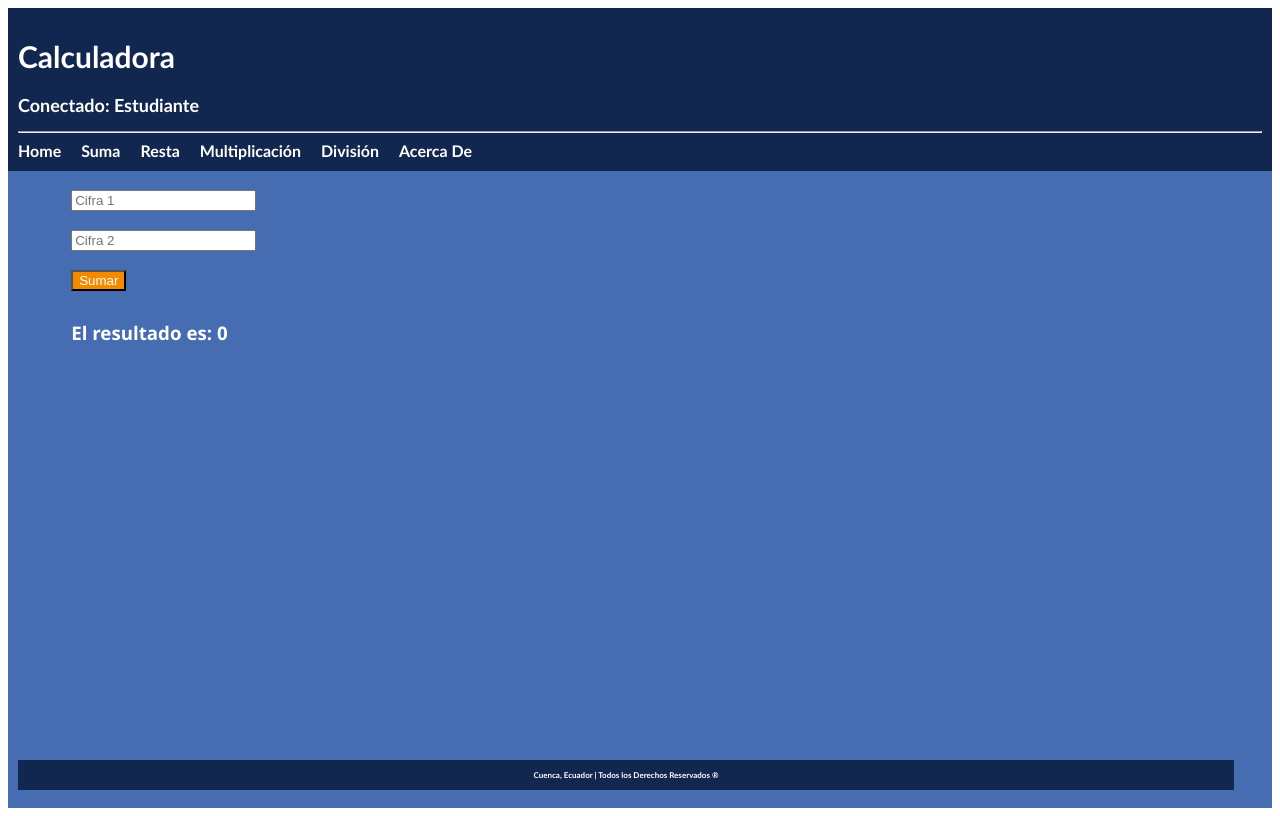
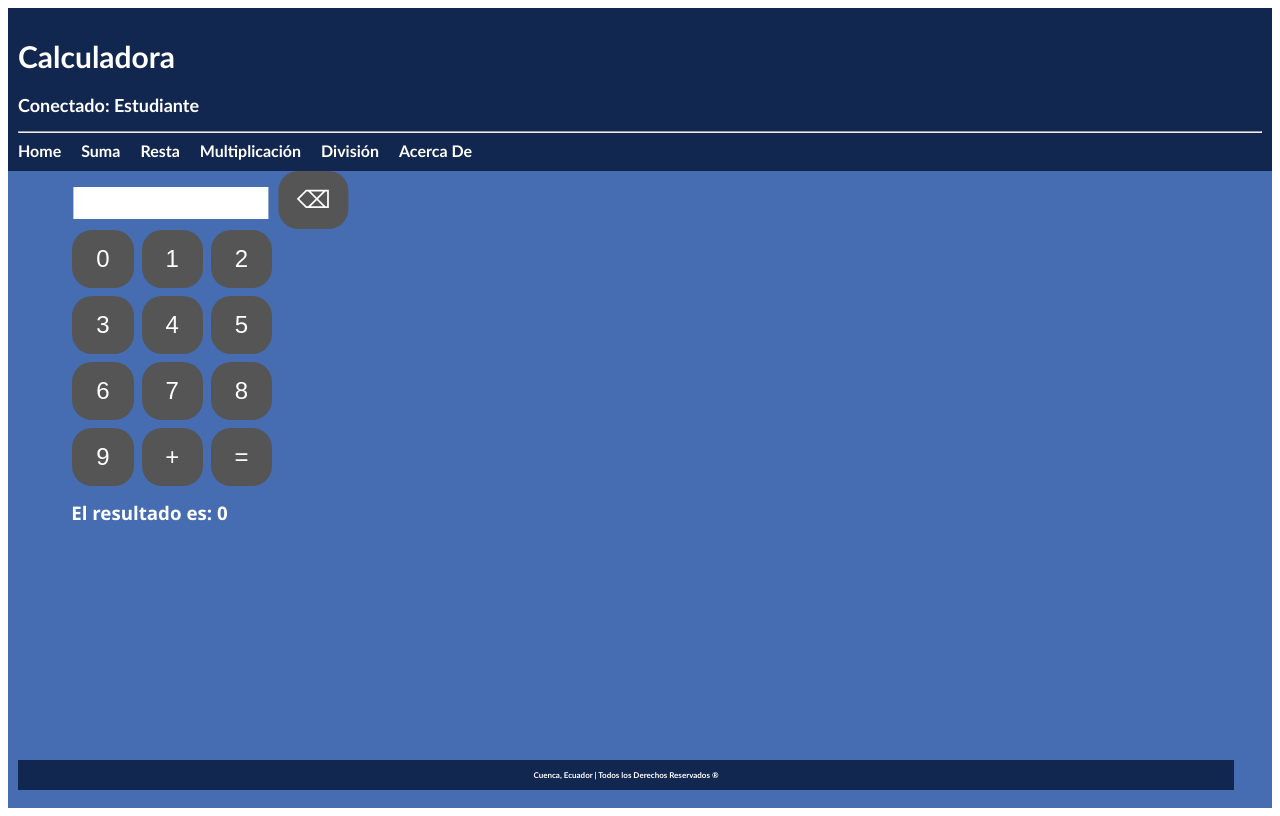
Before and after one commit to marcoxskii/AngCalculator, an Angular app: page /suma in a window 1280 px wide. Built offline with nearby package versions, Linux system fonts and the light colour scheme.

Commit message:
Implementacion de keypad

```diff
--- a/src/app/components/operacion/operacion.component.html
+++ b/src/app/components/operacion/operacion.component.html
@@ -1,11 +1,17 @@
 <div>
-    <br>
-    <input (input)="onCifra1($event)" placeholder="Cifra 1"/>
-    <br>
-    <br>
-    <input (input)="onCifra2($event)" placeholder="Cifra 2"/>
-    <br>
-    <br>
-    <button (click)="operar($event)">{{operacion}}</button>
+    <div class="header">
+        <h3 class="screen">{{screen}}</h3>
+        <button (click)="delete($event)" style="width: 70px;">⌫</button>
+    </div>
+
+
+    <div class="keypad">
+        @for (key of keys; track key){
+            <button (click)="writeNumber(key)">{{key}}</button>
+        }
+        <button (click)="writeNumber(operacion)">{{operacion}}</button>
+        <button (click)="operar($event)">=</button>
+    </div>
+
     <h3> El resultado es: {{resultado}} </h3>
 </div>
--- a/src/app/components/operacion/operacion.component.scss
+++ b/src/app/components/operacion/operacion.component.scss
@@ -5,10 +5,17 @@ div{
 }
 
 button {
-    color: rgb(255, 255, 255);
-    background-color: rgb(244, 138, 0);
-    margin-bottom: 10px;
-    max-width: 100px;
+    background-color: #555;
+    color: #fff;
+    border: none;
+    padding: 15px;
+    font-size: 1.5rem;
+    cursor: pointer;
+    border-radius: 20px;
+}
+
+button:hover {
+    background-color: #777;
 }
 
 input{
@@ -18,3 +25,32 @@ input{
 h3{
     font-family: 'Segoe UI', Tahoma, Geneva, Verdana, sans-serif;
 }
+
+.keypad{
+    display: grid;
+    grid-template-columns: repeat(3, 1fr);
+    grid-gap: 8px;
+    padding: 1px;
+    max-width: 200px;
+    max-height: 250px;
+}
+
+.screen{
+    background-color: rgb(255, 255, 255);
+    color: rgb(0, 0, 0);
+    padding: 10px;
+    margin-bottom: 10px;
+    font-size: 15px;
+    height: 12px;
+    max-height: 50px;
+    width: 175px;
+}
+
+.header{
+    display: grid;
+    grid-template-columns: repeat(2, 1fr);
+    grid-gap: 10px;
+    max-width: 200px;
+    transform: translate(-4.5vw, 0);
+    align-items: center;
+}
--- a/src/app/components/operacion/operacion.component.ts
+++ b/src/app/components/operacion/operacion.component.ts
@@ -8,40 +8,47 @@ import { Component, Input } from '@angular/core';
   styleUrl: './operacion.component.scss'
 })
 export class OperacionComponent {
-  cifra1: number = 0;
-  cifra2: number = 0;
   resultado: number = 0;
   @Input() operacion: string="";
+  keys: string[] = ["0","1","2","3","4","5","6","7","8","9" ];
+  screen: string = "";
+  cifras: string[] = [];
 
-  onCifra1(event: any) {
-    this.cifra1 = +event.target.value;
+  writeNumber(key: string){
+    if ( key == this.operacion && (this.screen.includes(this.operacion) || this.screen.length == 0)){
+      return;
+    }
+    else{
+      this.screen += key;
+    }
   }
 
-  onCifra2(event: any) {
-    this.cifra2 = +event.target.value; //el + le conviert de cadena a num
+  delete(event: any){
+    if(this.screen.length > 0){
+      this.screen = this.screen.substring(0, this.screen.length - 1);
+    }
   }
 
   operar(event: any){
+    this.cifras[0] =this.screen.split(this.operacion)[0];
+    this.cifras[1] =this.screen.split(this.operacion)[1];
     switch(this.operacion){
-      case "Sumar":{
-        this.resultado = this.cifra1 + this.cifra2;
+      case "+":{
+        this.resultado = parseInt(this.cifras[0]) + parseInt(this.cifras[1]);
         break;
       }
-      case "Restar":{
-        this.resultado = this.cifra1 - this.cifra2;
+      case "-":{
+        this.resultado = parseInt(this.cifras[0]) - parseInt(this.cifras[1]);
         break;
       }
-      case "Multiplicar":{
-        this.resultado = this.cifra1 * this.cifra2;
+      case "*":{
+        this.resultado = parseInt(this.cifras[0]) * parseInt(this.cifras[1]);
         break;
       }
-      case "Dividir":{
-        this.resultado = this.cifra1 / this.cifra2;
+      case "/":{
+        this.resultado = parseInt(this.cifras[0]) / parseInt(this.cifras[1]);
         break;
       }
-
     }
   }
-
-
 }
--- a/src/app/pages/division/division.component.ts
+++ b/src/app/pages/division/division.component.ts
@@ -9,5 +9,5 @@ import { OperacionComponent } from '../../components/operacion/operacion.compone
   styleUrl: './division.component.scss'
 })
 export class DivisionComponent {
-  operacion: string = "Division";
+  operacion: string = "/";
 }
--- a/src/app/pages/multiplicacion/multiplicacion.component.ts
+++ b/src/app/pages/multiplicacion/multiplicacion.component.ts
@@ -9,5 +9,5 @@ import { OperacionComponent } from '../../components/operacion/operacion.compone
   styleUrl: './multiplicacion.component.scss'
 })
 export class MultiplicacionComponent {
-  operacion: string = "Multiplicar";
+  operacion: string = "*";
 }
--- a/src/app/pages/resta/resta.component.ts
+++ b/src/app/pages/resta/resta.component.ts
@@ -9,5 +9,5 @@ import { OperacionComponent } from '../../components/operacion/operacion.compone
   styleUrl: './resta.component.scss'
 })
 export class RestaComponent {
-  operacion: string = "Restar";
+  operacion: string = "-";
 }
--- a/src/app/pages/suma/suma.component.ts
+++ b/src/app/pages/suma/suma.component.ts
@@ -9,6 +9,5 @@ import { OperacionComponent } from '../../components/operacion/operacion.compone
   styleUrl: './suma.component.scss'
 })
 export class SumaComponent {
-  operacion: string = "Sumar";
-
+  operacion: string = "+";
 }
```
